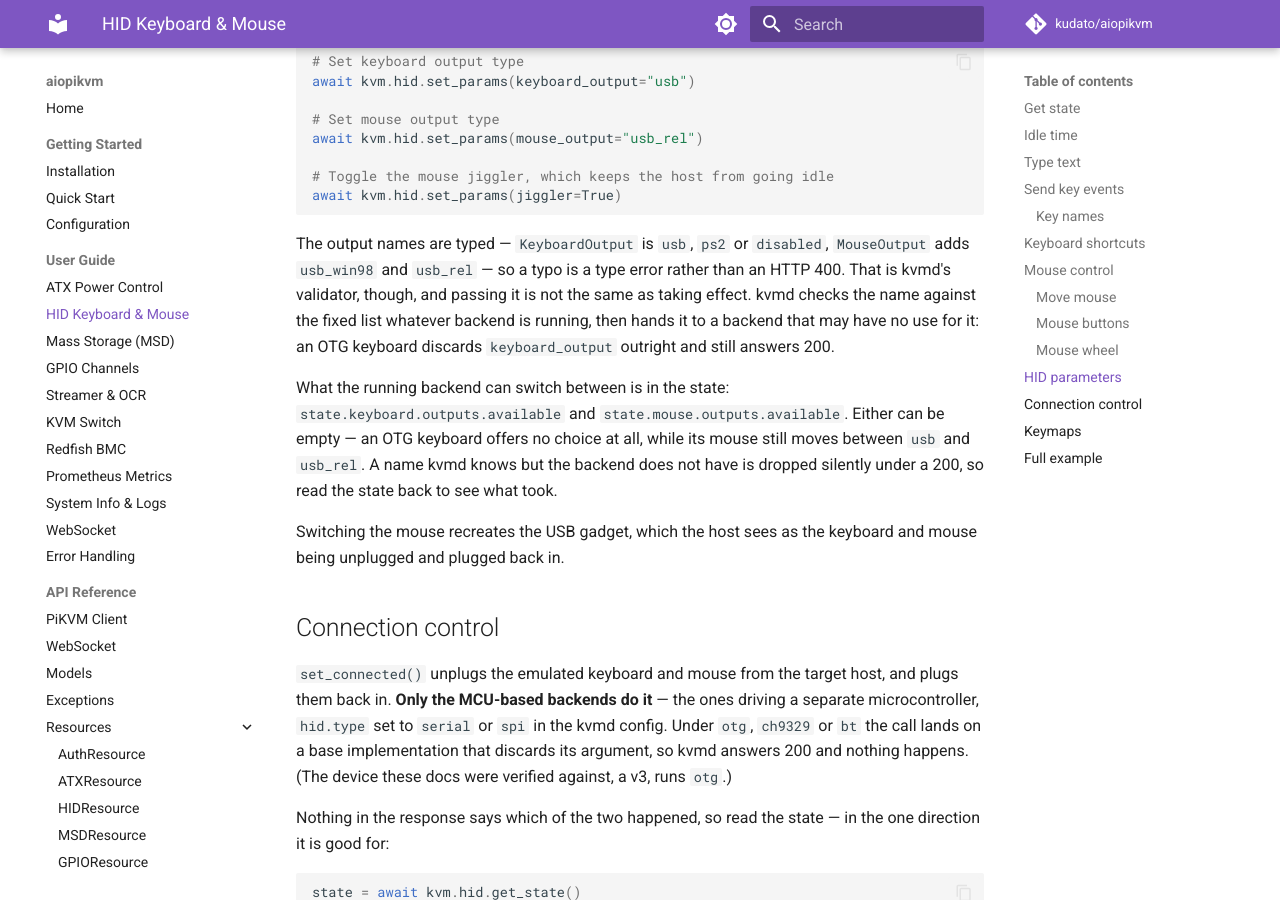
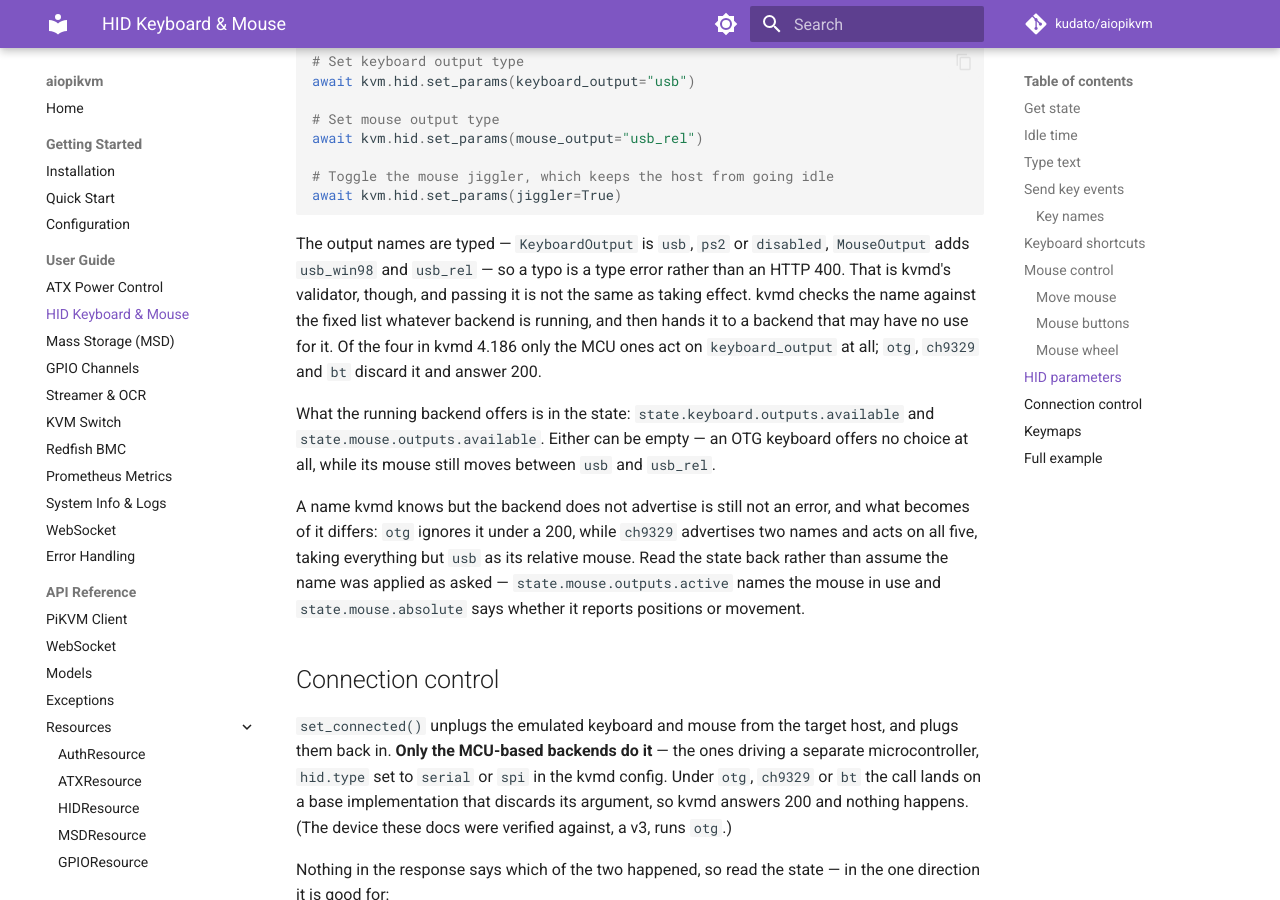
Before and after one commit to kudato/aiopikvm, an MkDocs documentation site: the page built from docs/guide/hid.md, in a window 1280 px wide and 900 px high, scrolled down 3486 px. Built offline with MkDocs 1.6.1 and Material for MkDocs 9.7.7, drawn with Linux system fonts in a browser that asks for light colours; comment, search, counter and statistics services are not loaded.

Commit message:
fix(types): correct what the new vocabularies claim about kvmd
Why this change was needed:
Review found four factual errors in the prose the last commit added, and
a gap that let fifteen of the thirty typed values be anything at all
without a test noticing.

What changed:
- deleted the claim that switching `mouse_output` recreates the USB
  gadget: under `otg` both mouse functions are added once at kvmd-otg
  start and `set_params()` only reassigns which one receives events
- a name the backend does not advertise is not universally dropped —
  `ch9329` offers two names and acts on all five, taking everything but
  `usb` as its relative mouse
- only the MCU backends act on `keyboard_output` at all; `otg`, `ch9329`
  and `bt` all discard it
- all four `ATXAction` values are conditional on the power LED, not just
  `on`; and `ResetType` is not the only case-sensitive vocabulary, since
  key names are matched as written too
- `download()` gained the `Raises:` the other typed calls have, with the
  statuses kvmd actually answers: `MsdOfflineError` and
  `MsdConnectedError` are `OperationError`, so 400 and not 503
- new contract tests pin the guide's table of values to the types by
  equality, which is what the docs scan could not reach: nothing in that
  table is shaped like a call. Mutating four vocabularies now fails four
  tests instead of none
- the ATX patterns are anchored to one line; relaxing them let a capture
  run past the end of the call into the next quoted string in the file
- the runtime-guard example needed a `cast` to compile at all, since
  `get_args()` returns `tuple[Any, ...]` and narrows nothing
- `msd.download(compress=…)` is not a breaking change: it has never
  shipped

```diff
--- a/docs/guide/hid.md
+++ b/docs/guide/hid.md
@@ -183,19 +183,21 @@
 `MouseOutput` adds `usb_win98` and `usb_rel` — so a typo is a type error
 rather than an HTTP 400. That is kvmd's validator, though, and passing it is
 not the same as taking effect. kvmd checks the name against the fixed list
-whatever backend is running, then hands it to a backend that may have no use
-for it: an OTG keyboard discards `keyboard_output` outright and still answers
-200.
+whatever backend is running, and then hands it to a backend that may have no
+use for it. Of the four in kvmd 4.186 only the MCU ones act on
+`keyboard_output` at all; `otg`, `ch9329` and `bt` discard it and answer 200.
 
-What the running backend can switch between is in the state:
+What the running backend offers is in the state:
 `state.keyboard.outputs.available` and `state.mouse.outputs.available`.
 Either can be empty — an OTG keyboard offers no choice at all, while its
-mouse still moves between `usb` and `usb_rel`. A name kvmd knows but the
-backend does not have is dropped silently under a 200, so read the state back
-to see what took.
+mouse still moves between `usb` and `usb_rel`.
 
-Switching the mouse recreates the USB gadget, which the host sees as the
-keyboard and mouse being unplugged and plugged back in.
+A name kvmd knows but the backend does not advertise is still not an error,
+and what becomes of it differs: `otg` ignores it under a 200, while `ch9329`
+advertises two names and acts on all five, taking everything but `usb` as its
+relative mouse. Read the state back rather than assume the name was applied
+as asked — `state.mouse.outputs.active` names the mouse in use and
+`state.mouse.absolute` says whether it reports positions or movement.
 
 ## Connection control
 
```
Also changed, not shown: CHANGELOG.md (+3 -2 lines), docs/guide/error-handling.md (+12 -5 lines), docs/guide/redfish.md (+5 -5 lines), 6 other files.
